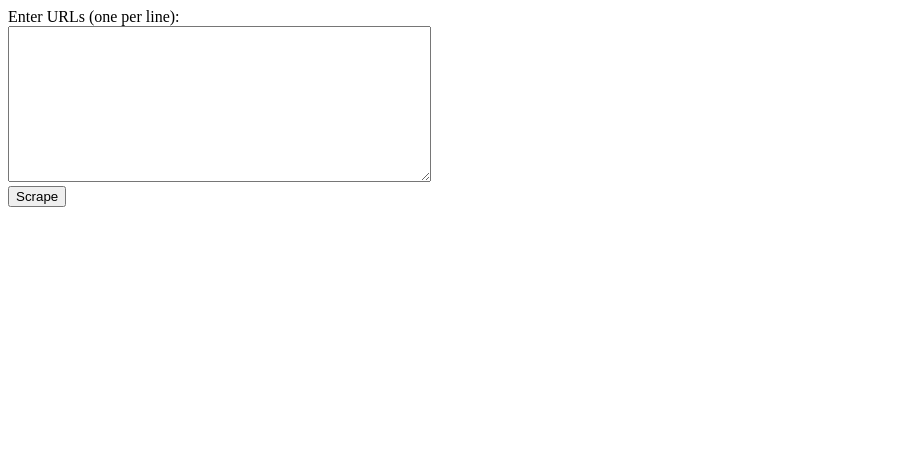
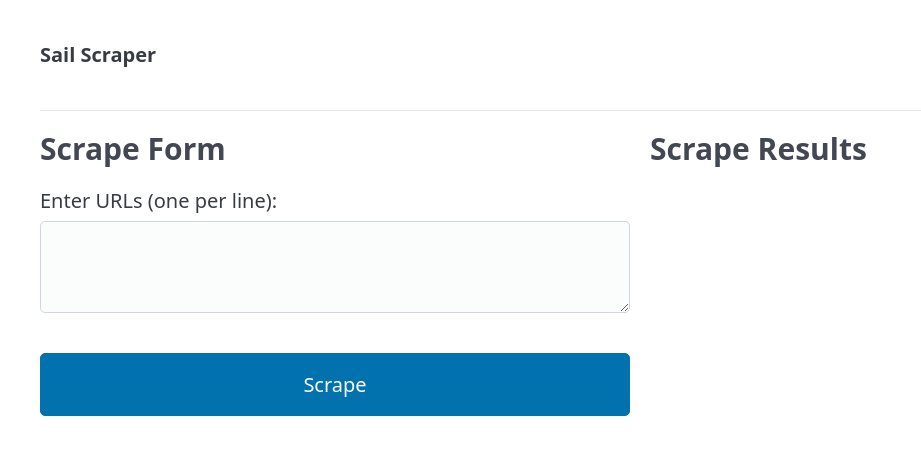
Before and after one commit to dxdez/sail-scraper, a Flask app: page / in a window 1280 px wide. Shown: the top 455 px of the page, without its empty margins (0-921 px from the left). Run offline with Flask 2, Linux system fonts and the light colour scheme; some libraries are stand-ins or nearby versions.

Commit message:
feat: add pico css and basic layout

```diff
--- a/app/templates/index.html
+++ b/app/templates/index.html
@@ -5,18 +5,39 @@
     <title>Sail Scraper</title>
     <link rel="shortcut icon" href="{{ url_for('static', filename= 'favicon.ico') }}">
     <link rel="stylesheet" href="{{ url_for('static', filename= 'style.css') }}">
+    <link rel="stylesheet" href="https://cdn.jsdelivr.net/npm/@picocss/pico@2/css/pico.min.css">
 </head>
 <body>
+    <main class="container">
+        <nav>
+            <ul>
+                <li><strong>Sail Scraper</strong></li>
+            </ul>
+        </nav>
+        <hr/>
+        <div class="grid">
+            <div>
+                <h3>Scrape Form</h3>
                 <form action="/scrape" method="POST">
-        <label for="urls">Enter URLs (one per line):</label><br>
-        <textarea id="urls" name="urls" rows="10" cols="50"></textarea><br>
-        <input type="submit" value="Scrape">
+                    <fieldset>
+                        <label for="urls">
+                            Enter URLs (one per line):
+                            <textarea id="urls" name="urls"></textarea>
+                        </label>
+                    </fieldset>
+                    <input type="submit" value="Scrape"/>
                 </form>
+            </div>
+            <div>
+                <h3>Scrape Results</h3>
                 {% if results %}
-        <h2>Results:</h2>
+                    <h4>Results:</h4>
                     {% for result in results %}
                         <p>{{ result }}</p>
                     {% endfor %}
                 {% endif %}
+            </div>
+        </div>
+    </main>
 </body>
 </html>
```
Lines whose indentation alone changed are shown as unchanged.
